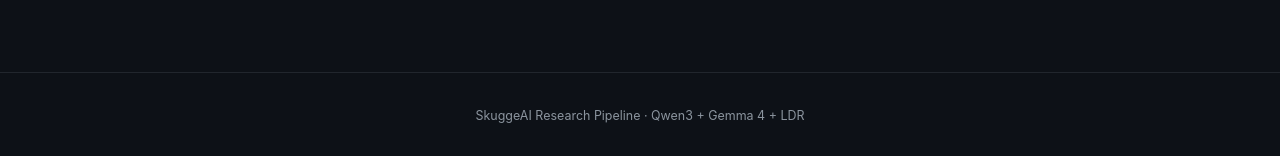
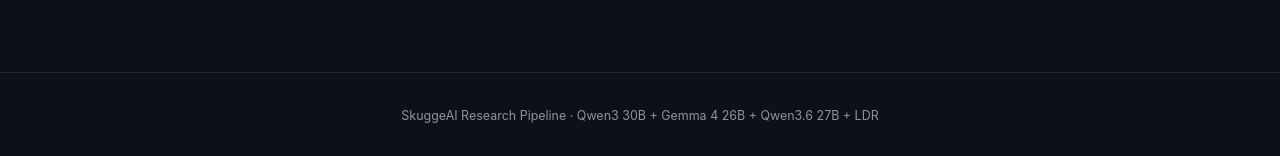
Before and after one commit to Skuggemannen/skuggeai-news, a Jekyll site: the page built from index.md, in a window 1280 px wide and 900 px high, scrolled down 2088 px. Shown: the part 741-897 px from the top of the window. Built offline with Jekyll 4.4.1, drawn with Linux system fonts in a browser that asks for light colours.

Commit message:
Footer: presiser modeller

```diff
--- a/_layouts/default.html
+++ b/_layouts/default.html
@@ -94,7 +94,7 @@
     <span class="sub">Automatisk generert</span>
   </header>
   <main>{{ content }}</main>
-  <footer>SkuggeAI Research Pipeline &middot; Qwen3 + Gemma 4 + LDR</footer>
+  <footer>SkuggeAI Research Pipeline &middot; Qwen3 30B + Gemma 4 26B + Qwen3.6 27B + LDR</footer>
   <script>
     document.querySelectorAll('main p').forEach(p => {
       const t = p.textContent;
```
